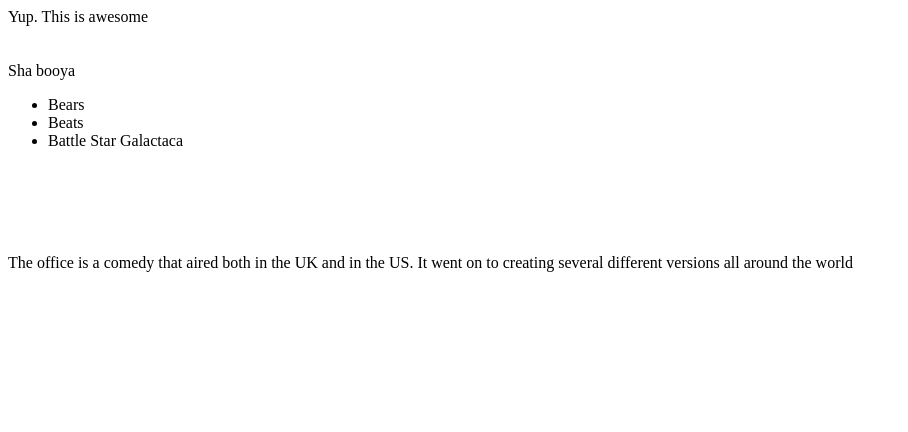
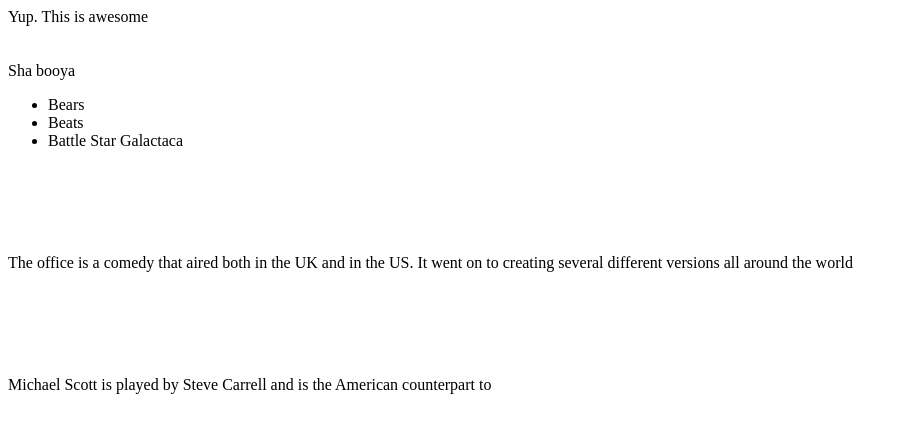
Before and after one commit to paynejoshua/class-demo, a plain HTML site: page index.html in a window 1280 px wide. Shown: the whole page, without its empty margins (0-908 px from the left). Drawn offline with Linux system fonts and the light colour scheme.

Commit message:
Added new paragraph

```diff
--- a/index.html
+++ b/index.html
@@ -25,5 +25,10 @@
        The office is a comedy that aired both in the UK and in the US. It went on to creating several
        different versions all around the world
    </p>
+   <br><br><br><br>
+   <p>
+       Michael Scott is played by Steve Carrell and is
+       the American counterpart to
+   </p>
 </body>
 </html>
```
